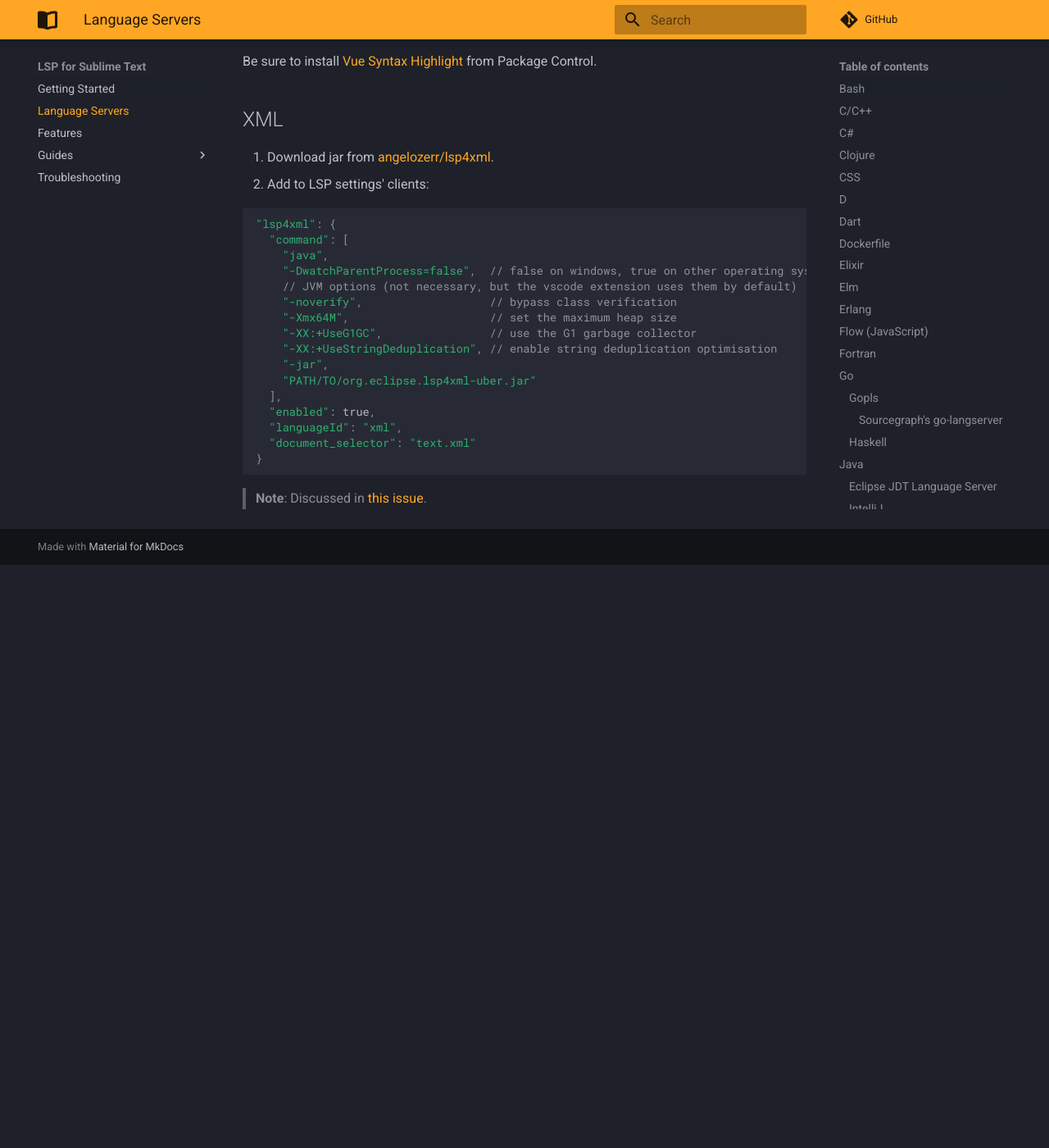
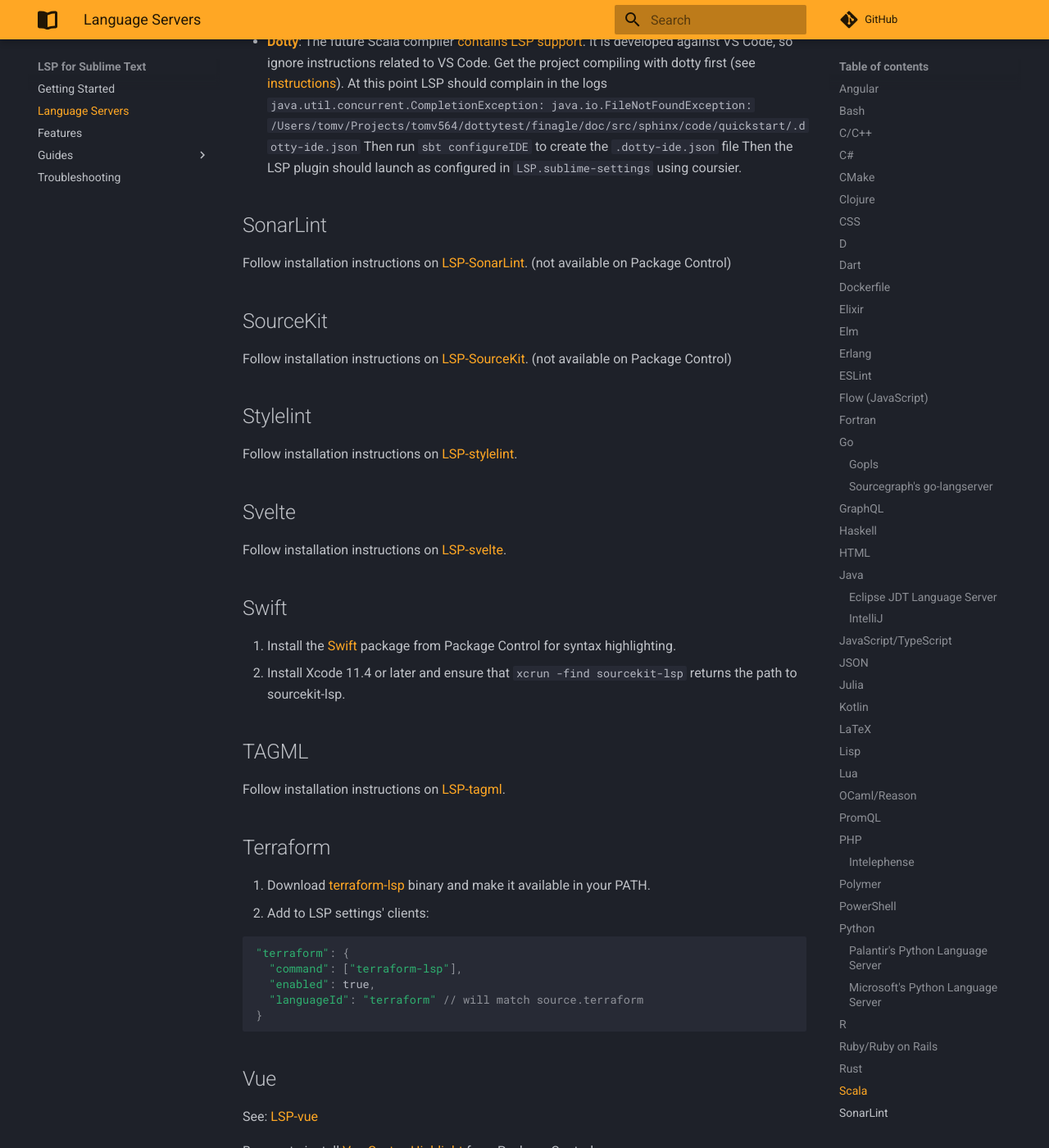
Before and after one commit to sublimelsp/LSP, an MkDocs documentation site: the page built from docs/language_servers.md, in a window 1280 px wide and 1400 px high, scrolled down 16480 px. Shown: the whole window at 82% size. Built offline with MkDocs 1.6.1 and Material for MkDocs 9.7.7, drawn with Linux system fonts in a browser that asks for light colours; comment, search, counter and statistics services are not loaded; before the commit the page ends 17169 px from its top, so only the background shows below that; some of the changed text lies outside the part shown.

````diff
--- a/docs/language_servers.md
+++ b/docs/language_servers.md
@@ -6,6 +6,10 @@ If you use or would like to use language servers that are not in this list, plea
 
 !!! tip
     We recommend installing [LSP-json](https://packagecontrol.io/packages/LSP-json), as it suggest smart settings completions and report errors when inside the `LSP.sublime-settings` file.
+
+## Angular
+
+Follow installation instructions on [LSP-angular](https://github.com/sublimelsp/LSP-angular).
 
 ## Bash
 1. Make sure you have `node` installed.
@@ -31,6 +35,10 @@ See the dedicated <a href="/guides/cplusplus"/>C/C++ guide</a> for using ccls or
   "document_selector": "source.cs"
 }
 ```
+
+## CMake
+
+Follow installation instructions on [LSP-cmake](https://github.com/sublimelsp/LSP-cmake). (not available on Package Control)
 
 ## Clojure
 
@@ -162,6 +170,11 @@ clojure-lsp has a [rich set of initializationOptions](https://github.com/snoe/cl
 }
 ```
 
+## ESLint
+
+1. Make sure you have `node` installed.
+2. Install the [LSP-eslint](https://packagecontrol.io/packages/LSP-eslint) helper package. It will install the server for you in $DATA/Cache.
+
 ## Flow (JavaScript)
 
 Official part of [flow-bin](https://github.com/facebook/flow):
@@ -210,7 +223,7 @@ npm install -g flow-language-server
 
 > **Note**: See the [User guide](https://github.com/golang/tools/blob/master/gopls/doc/user.md#user-guide) for detailed installation instructions and configurations.
 
-#### Sourcegraph's go-langserver
+### Sourcegraph's go-langserver
 
 1. Install Sourcegraph's [Go Language Server](https://github.com/sourcegraph/go-langserver):
 
@@ -220,7 +233,11 @@ npm install -g flow-language-server
 
 > **Note**: Work on this language server has been deprioritized in favor of the gopls language server mentioned above.
 
-### Haskell
+## GraphQL
+
+Follow installation instructions on [LSP-graphql](https://github.com/sublimelsp/LSP-graphql).
+
+## Haskell
 
 1. Install [haskell-language-server](https://github.com/haskell/haskell-language-server).
 2. Add to LSP settings' clients:
@@ -241,6 +258,10 @@ npm install -g flow-language-server
   ],
 }
 ```
+
+## HTML
+
+Follow installation instructions on [LSP-html](https://github.com/sublimelsp/LSP-html).
 
 ## Java
 
@@ -291,17 +312,15 @@ Requires IntelliJ to be running.
 }
 ```
 
-## ESLint
-
-1. Make sure you have `node` installed.
-2. Install the [LSP-eslint](https://packagecontrol.io/packages/LSP-eslint) helper package. It will install the
-   server for you in $DATA/Cache.
-
 ## JavaScript/TypeScript
 
 1. Make sure you have `node` installed.
 2. Install the [LSP-typescript](https://packagecontrol.io/packages/LSP-typescript) helper package. It will install the
    server for you in $DATA/Cache.
+
+## JSON
+
+Follow installation instructions on [LSP-json](https://github.com/sublimelsp/LSP-json).
 
 ## Julia
 
@@ -437,6 +456,10 @@ Alternatively you can use the less maintained [lua-lsp](https://github.com/Alloy
 }
 ```
 
+## PromQL
+
+Follow installation instructions on [LSP-promql](https://github.com/prometheus-community/sublimelsp-promql).
+
 ## PHP
 
 ### Intelephense
@@ -462,7 +485,7 @@ Features:
 
 More info: [Polymer/polymer-editor-service](https://github.com/Polymer/polymer-editor-service)
 
-### PowerShell
+## PowerShell
 
 1. Install the [PowerShell](https://packagecontrol.io/packages/PowerShell) package from Package Control for syntax highlighting.
 2. Download and extract the [latest release](https://github.com/PowerShell/PowerShellEditorServices/releases) PowerShellEditorServices.
@@ -712,10 +735,30 @@ At this point LSP should complain in the logs
 Then run `sbt configureIDE` to create the `.dotty-ide.json` file
 Then the LSP plugin should launch as configured in `LSP.sublime-settings` using coursier.
 
+## SonarLint
+
+Follow installation instructions on [LSP-SonarLint](https://github.com/sublimelsp/LSP-SonarLint). (not available on Package Control)
+
+## SourceKit
+
+Follow installation instructions on [LSP-SourceKit](https://github.com/sublimelsp/LSP-SourceKit). (not available on Package Control)
+
+## Stylelint
+
+Follow installation instructions on [LSP-stylelint](https://github.com/sublimelsp/LSP-stylelint).
+
+## Svelte
+
+Follow installation instructions on [LSP-svelte](https://github.com/sublimelsp/LSP-svelte).
+
 ## Swift
 
 1. Install the [Swift](https://packagecontrol.io/packages/Swift) package from Package Control for syntax highlighting.
 2. Install Xcode 11.4 or later and ensure that `xcrun -find sourcekit-lsp` returns the path to sourcekit-lsp.
+
+## TAGML
+
+Follow installation instructions on [LSP-tagml](https://github.com/HuygensING/LSP-tagml).
 
 ## Terraform
 
@@ -761,3 +804,7 @@ Be sure to install [Vue Syntax Highlight](https://packagecontrol.io/packages/Vue
 ```
 
 > **Note**: Discussed in [this issue](https://github.com/sublimelsp/LSP/issues/578).
+
+## YAML
+
+Follow installation instructions on [LSP-yaml](https://github.com/sublimelsp/LSP-yaml).
````
